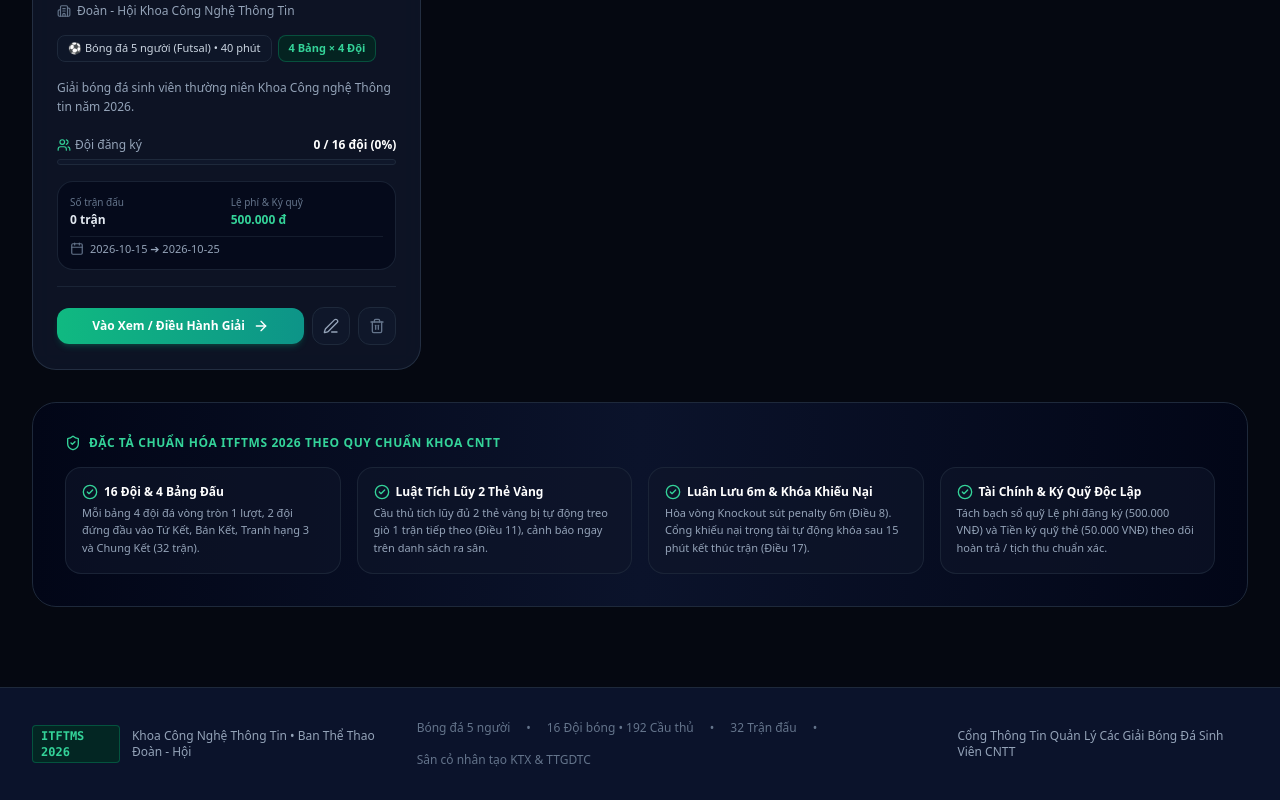
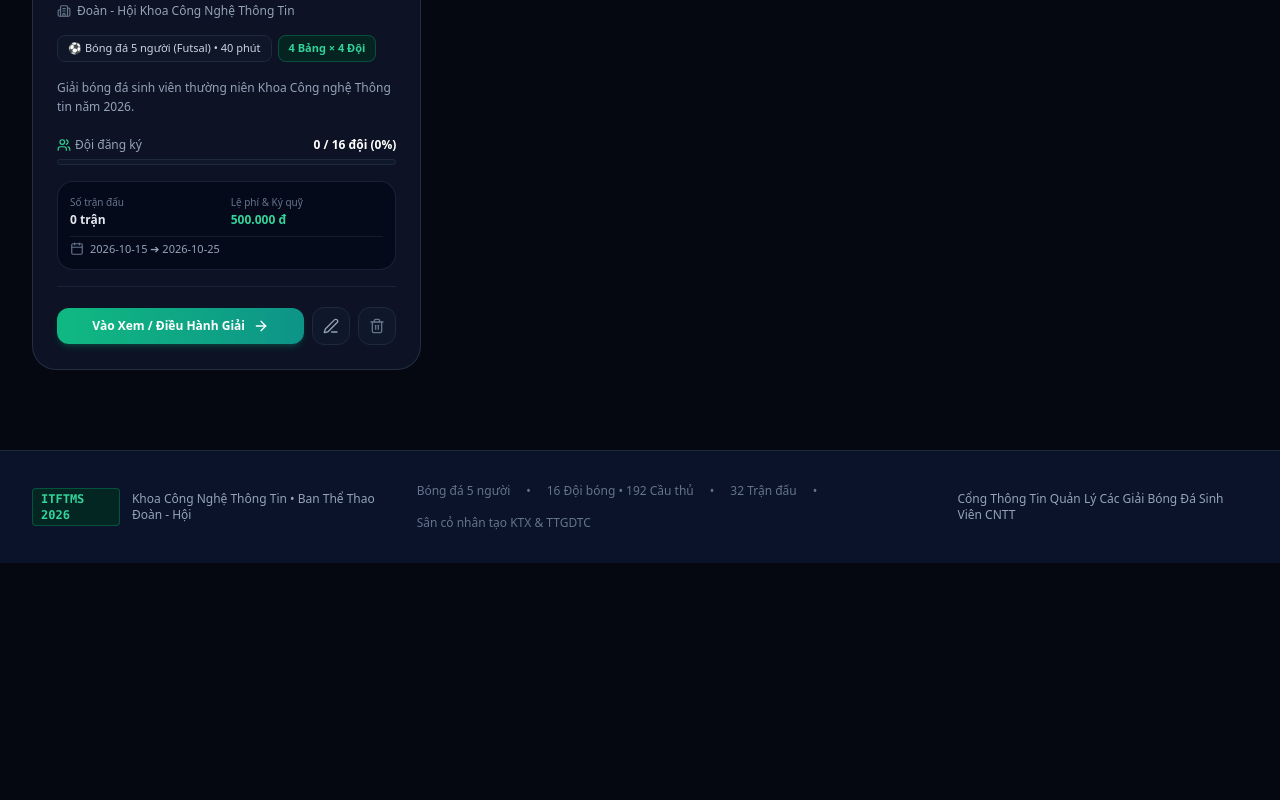
Before and after one commit to suubinn21/web-giai-bong-da, a Next.js app: page / in a window 1280 px wide. Shown: the part 886-1686 px from the top of the page. After the commit the page ends 1449 px from the top, so only its background shows below. Built offline with nearby package versions, Linux system fonts and the light colour scheme; no server answers; the database is empty.

Commit message:
chore: remove 39-point specification guarantee banner from portal

```diff
--- a/src/components/portal/TournamentPortal.tsx
+++ b/src/components/portal/TournamentPortal.tsx
@@ -12,14 +12,12 @@ import {
   Plus,
   Trash2,
   ExternalLink,
-  ShieldCheck,
   Clock,
   Coins,
   Flame,
   ArrowRight,
   Building2,
   Filter,
-  CheckCircle2,
   Medal,
   Activity,
   Layers,
@@ -647,55 +645,7 @@ export const TournamentPortal: React.FC<TournamentPortalProps> = ({
           )}
         </div>
 
-        {/* Feature Banner: 39-Point Specification Quality Guarantee */}
-        <div className="bg-gradient-to-r from-slate-950 via-[#0B132B] to-slate-950 border border-slate-800 rounded-3xl p-6 sm:p-8 space-y-4">
-          <div className="flex items-center gap-2 text-emerald-400 text-xs font-bold uppercase tracking-wider">
-            <ShieldCheck className="w-4 h-4" />
-            <span>ĐẶC TẢ CHUẨN HÓA ITFTMS 2026 THEO QUY CHUẨN KHOA CNTT</span>
-          </div>
 
-          <div className="grid grid-cols-1 sm:grid-cols-2 lg:grid-cols-4 gap-4 text-xs">
-            <div className="bg-slate-900/60 border border-slate-800/80 p-4 rounded-2xl space-y-1">
-              <div className="font-bold text-white flex items-center gap-1.5">
-                <CheckCircle2 className="w-4 h-4 text-emerald-400" />
-                16 Đội & 4 Bảng Đấu
-              </div>
-              <p className="text-slate-400 text-[11px] leading-relaxed">
-                Mỗi bảng 4 đội đá vòng tròn 1 lượt, 2 đội đứng đầu vào Tứ Kết, Bán Kết, Tranh hạng 3 và Chung Kết (32 trận).
-              </p>
-            </div>
-
-            <div className="bg-slate-900/60 border border-slate-800/80 p-4 rounded-2xl space-y-1">
-              <div className="font-bold text-white flex items-center gap-1.5">
-                <CheckCircle2 className="w-4 h-4 text-emerald-400" />
-                Luật Tích Lũy 2 Thẻ Vàng
-              </div>
-              <p className="text-slate-400 text-[11px] leading-relaxed">
-                Cầu thủ tích lũy đủ 2 thẻ vàng bị tự động treo giò 1 trận tiếp theo (Điều 11), cảnh báo ngay trên danh sách ra sân.
-              </p>
-            </div>
-
-            <div className="bg-slate-900/60 border border-slate-800/80 p-4 rounded-2xl space-y-1">
-              <div className="font-bold text-white flex items-center gap-1.5">
-                <CheckCircle2 className="w-4 h-4 text-emerald-400" />
-                Luân Lưu 6m & Khóa Khiếu Nại
-              </div>
-              <p className="text-slate-400 text-[11px] leading-relaxed">
-                Hòa vòng Knockout sút penalty 6m (Điều 8). Cổng khiếu nại trọng tài tự động khóa sau 15 phút kết thúc trận (Điều 17).
-              </p>
-            </div>
-
-            <div className="bg-slate-900/60 border border-slate-800/80 p-4 rounded-2xl space-y-1">
-              <div className="font-bold text-white flex items-center gap-1.5">
-                <CheckCircle2 className="w-4 h-4 text-emerald-400" />
-                Tài Chính & Ký Quỹ Độc Lập
-              </div>
-              <p className="text-slate-400 text-[11px] leading-relaxed">
-                Tách bạch sổ quỹ Lệ phí đăng ký (500.000 VNĐ) và Tiền ký quỹ thẻ (50.000 VNĐ) theo dõi hoàn trả / tịch thu chuẩn xác.
-              </p>
-            </div>
-          </div>
-        </div>
 
       </main>
 
```
